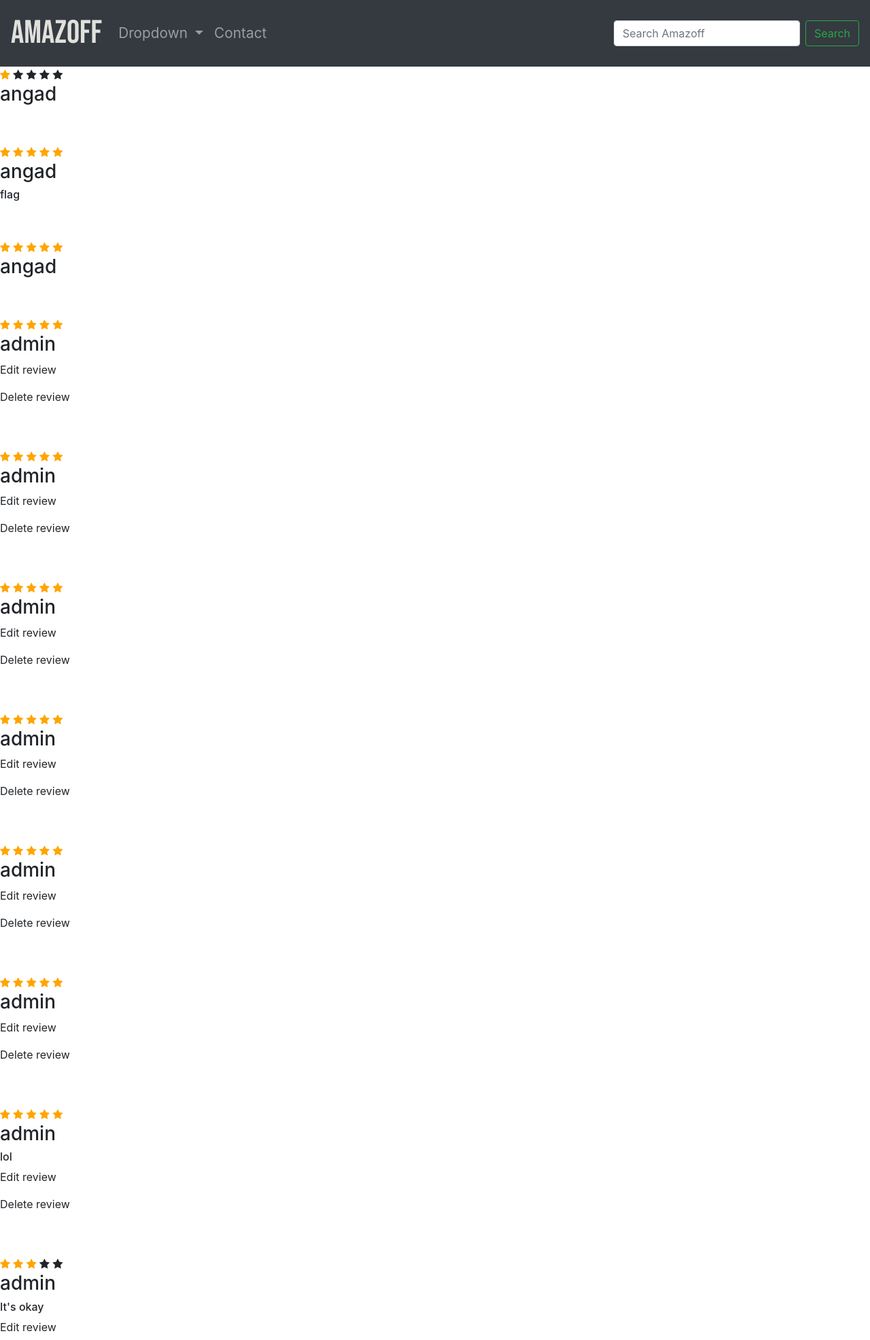
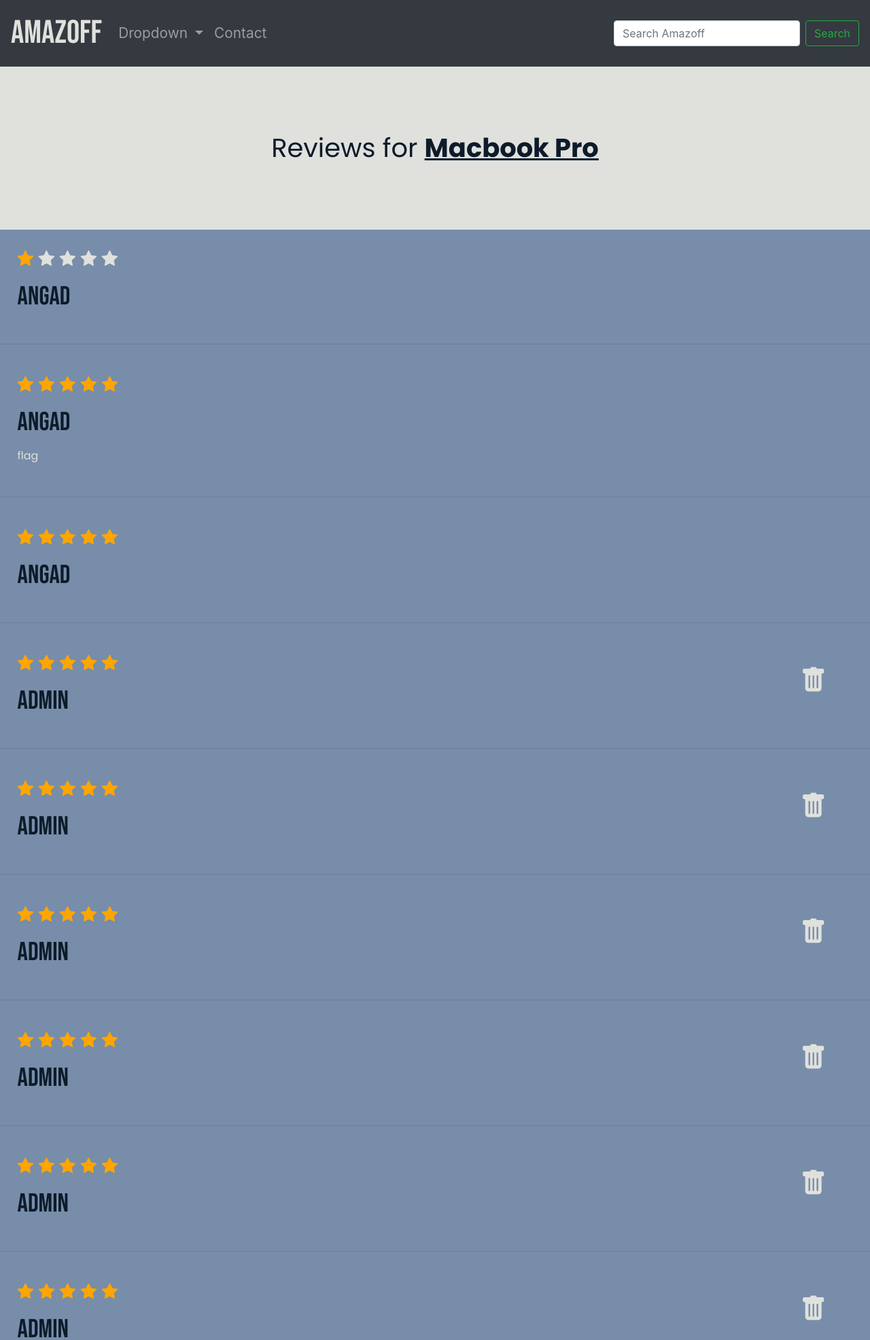
Before and after one commit to Pranav132/Amazoff, a Django app: page /review/1 in a window 1280 px wide. Shown: the top 1972 px of the page at 68% size. Run offline with Django 3.2, Linux system fonts and the light colour scheme; a user stored in the database is signed in; data comes from the database, SQL or seed files in the repository; both versions use the stored data as it was after the commit; some libraries are stand-ins or nearby versions.

Commit message:
delete rating and styling

```diff
--- /dev/null
+++ b/Amazoff/products/static/css/style-rating.css
@@ -0,0 +1,151 @@
+:root {
+  --rich-black-fogra-29: #0d1b2aff;
+  --oxford-blue: #1b263bff;
+  --bdazzled-blue: #415a77ff;
+  --shadow-blue: #778da9ff;
+  --platinum: #e0e1ddff;
+  --gray: #6c757d;
+}
+
+html {
+  background-color: var(--bdazzled-blue);
+}
+
+.title {
+  height: 30vh;
+  display: flex;
+  justify-content: center;
+  align-items: center;
+  font-size: 3vmax;
+  font-family: "Poppins", sans-serif;
+  background-color: var(--platinum);
+  color: var(--rich-black-fogra-29);
+}
+
+.allratings {
+  background-color: var(--shadow-blue);
+  color: var(--platinum);
+}
+
+.rates {
+  padding-left: 2%;
+  position: relative;
+}
+
+.stars {
+  font-size: 2vmax;
+}
+
+.username {
+  padding-top: 1vh;
+  font-size: 3vmax;
+  color: var(--rich-black-fogra-29);
+  text-transform: uppercase;
+  font-family: "Bebas Neue", sans-serif;
+}
+
+.review {
+  font-family: "Poppins", sans-serif;
+  font-size: 1.25vmax;
+  padding: 1vh 0;
+  width: 75vw;
+}
+
+.delete {
+  position: absolute;
+  right: 5vw;
+  top: 2vh;
+  font-size: 3vmax;
+}
+
+.delete:hover {
+  color: #f00;
+  text-shadow: 2px 2px 2px rgba(0, 0, 0, 0.5);
+  transition: 0.5s;
+}
+
+.popup .overlay {
+  position: fixed;
+  top: 0px;
+  left: 0px;
+  width: 100vw;
+  height: 100vh;
+  background: rgba(0, 0, 0, 0.7);
+  z-index: 1;
+  display: none;
+}
+
+.popup .content {
+  position: fixed;
+  top: 50%;
+  left: 50%;
+  transform: translate(-50%, -50%) scale(0);
+  background: #fff;
+  width: 50vmin;
+  height: 50vmin;
+  z-index: 2;
+  text-align: center;
+  padding: 20px;
+  padding-top: 1%;
+  box-sizing: border-box;
+}
+
+.popup .close-btn {
+  cursor: pointer;
+  position: absolute;
+  right: 20px;
+  top: 20px;
+  width: 3vh;
+  height: 3vh;
+  background: #222;
+  color: #fff;
+  font-size: 3vh;
+  font-family: "Quicksand", sans-serif;
+  line-height: 3vh;
+  text-align: center;
+  border-radius: 50%;
+}
+
+.popup.active .overlay {
+  display: block;
+}
+
+.text {
+  padding-top: 15vh;
+  font-size: 2.5vmin;
+  font-family: "Quicksand", sans-serif;
+}
+
+.popup.active .content {
+  transition: all 300ms ease-in-out;
+  transform: translate(-50%, -50%) scale(1);
+}
+
+.form {
+  padding-top: 2vh;
+}
+
+.submitbutton {
+  color: var(--platinum);
+  background-color: var(--oxford-blue);
+  box-shadow: 2px 2px 2px rgba(0, 0, 0, 0.5);
+  cursor: pointer;
+  font-size: 1.5vmax;
+  padding: 2%;
+  font-family: "Poppins", sans-serif;
+  transition: 0.5s;
+}
+
+.submitbutton:hover {
+  color: var(--oxford-blue);
+  background-color: var(--platinum);
+  transition: 0.5s;
+}
+
+.own {
+  height: 30vh;
+  background: var(--bdazzled-blue);
+  display: flex;
+  justify-content: flex-start;
+  align-items: center;
+}
--- a/Amazoff/products/templates/reviews.html
+++ b/Amazoff/products/templates/reviews.html
@@ -1,16 +1,23 @@
 {% extends "layout.html" %} {% block title %}Reviews{% endblock %}
+{% load static %}
 {% block styles %}
-
+<link rel="stylesheet" href="{% static 'css/style-rating.css' %}">
 {% endblock %}
 {% block content %}
 
-<!-- <h1 type="hidden">{{ product_id }}</h1> -->
+<div class="title">
+    Reviews for&nbsp;<strong style="text-decoration: underline;"> {{ product.name }}</strong>
+</div>
 
 {% if ratings %}
+<div class="allratings">
 {% for rating in ratings %}
 <!-- first the stars
 then user name
 then if there is description, description -->
+<br>
+<div class="rates">
+<div class="stars">
 {% for i in checker %}
     {% if forloop.counter0 < rating.rating %}
     <span class="fa fa-star" style="color: orange;"></span>
@@ -18,24 +25,52 @@ then if there is description, description -->
     <span class="fa fa-star"></span>
 {% endif %}
 {% endfor %}
-<h3>{{rating.user}}</h3>
+</div>
+<div class="username">{{rating.user}}</div>
 {% if rating.review %}
-    <h6>{{rating.review}}</h6>
+    <div class = "review">{{rating.review}}</div>
 {% endif %}
+<div class="delete">
 {% if user == rating.user %}
-    <!-- Functionality to edit or delete these reviews needs to be added via a new link -->
-    <p>Edit review</p>
-    <p>Delete review</p>
+    <i class="bi bi-trash-fill" onclick="togglePopup('{{rating.id}}')"></i>
 {% endif %}
+</div>
+</div>
+
 <br>
-<br>
+<hr>
 {% endfor %}
-<h5><a href = "{% url 'newReview' product_id=product_id %}">Write your own review for this product.</a></h5>
+</div>
+{% else %}
+<h3 class = "own">No reviews yet, be the first to write a review!</h3>
+{% endif %}
 
-{% else %}
-<h3>No reviews yet, be the first to write a review!</h3>
-<h5><a href = "{% url 'newReview' product_id=product_id %}">Write your own review for this product.</a></h5>
+<a href = "{% url 'newReview' product_id=product_id %}" class = "own">Write your own review for this product.</a>
 <!-- should go to review form page -->
 
-{% endif %}
+{% for rating in ratings %}
+<section class = "popup" id = "{{rating.id}}">
+    <div class = overlay></div>
+    <div class="content">
+        <div class="close-btn" onclick="togglePopup('{{rating.id}}')">&times;</div>
+        <div class="text">
+            Are you sure you want to delete this review?
+        </div>
+        <div class="form">
+            <form method = "POST" action = "{% url 'deleteReview' reviewsRatings_id=rating.id %}">
+                {% csrf_token %}
+                <input type="hidden" name="product_id" value="{{product.id}}" />
+                <input type = "submit" value = "Delete" class = "submitbutton" onclick = "alert('Review deleted successfully')" />
+            </form>
+        </div>
+    </div>
+</section>
+{% endfor%}
+
+<script>
+    function togglePopup(idname)
+    {
+        document.getElementById(idname).classList.toggle("active");
+    }
+</script>
 {% endblock %}
--- a/Amazoff/products/urls.py
+++ b/Amazoff/products/urls.py
@@ -27,4 +27,6 @@ urlpatterns = [
     path("newAddress/", views.newAddress, name="newAddress"),
     path("newReview/<int:product_id>", views.newReview, name="newReview"),
     path("orderHistory", views.orderHistory, name="orderHistory"),
+    path("deleteReview/<int:reviewsRatings_id>",
+         views.deleteReview, name="deleteReview"),
 ] + static(settings.MEDIA_URL, document_root=settings.MEDIA_ROOT)  # static media url and root to serve images uploaded through imagefield
--- a/Amazoff/products/views.py
+++ b/Amazoff/products/views.py
@@ -125,11 +125,21 @@ def order(request, cart_id):
 
 def review(request, product_id):
     user = request.user
-    print(user)
     ratings = ReviewsRatings.objects.filter(product=product_id).all()
+    product = Product.objects.filter(id=product_id)[0]
     prod_id = product_id
     checker = [0, 0, 0, 0, 0]
-    return render(request, "reviews.html", {"ratings": ratings, "checker": checker, "product_id": prod_id, "user": user})
+    return render(request, "reviews.html", {"ratings": ratings, "checker": checker, "product_id": prod_id, "user": user, "product": product})
+
+
+def deleteReview(request, reviewsRatings_id):
+    review = ReviewsRatings.objects.filter(id=reviewsRatings_id)
+    print(review)
+    if request.method == "POST":
+        product_id = request.POST.get("product_id")
+        product = Product.objects.filter(id=product_id)
+        review.delete()
+        return redirect('review', product_id=product_id)
 
 
 def orderHistory(request):
```
Also changed, not shown: Amazoff/products/static/css/style-productpage.css (+58 -2 lines), Amazoff/products/templates/product_page.html (+7 -3 lines), Amazoff/db.sqlite3.
